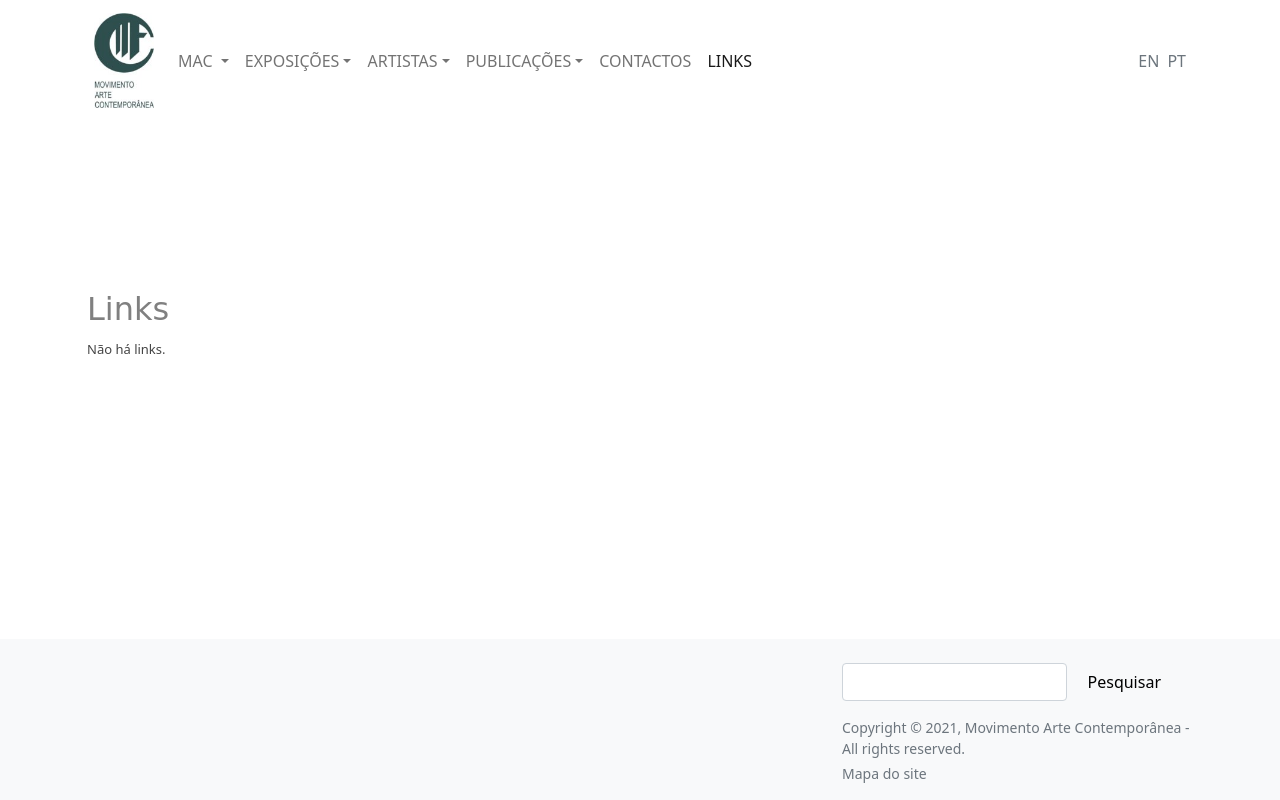
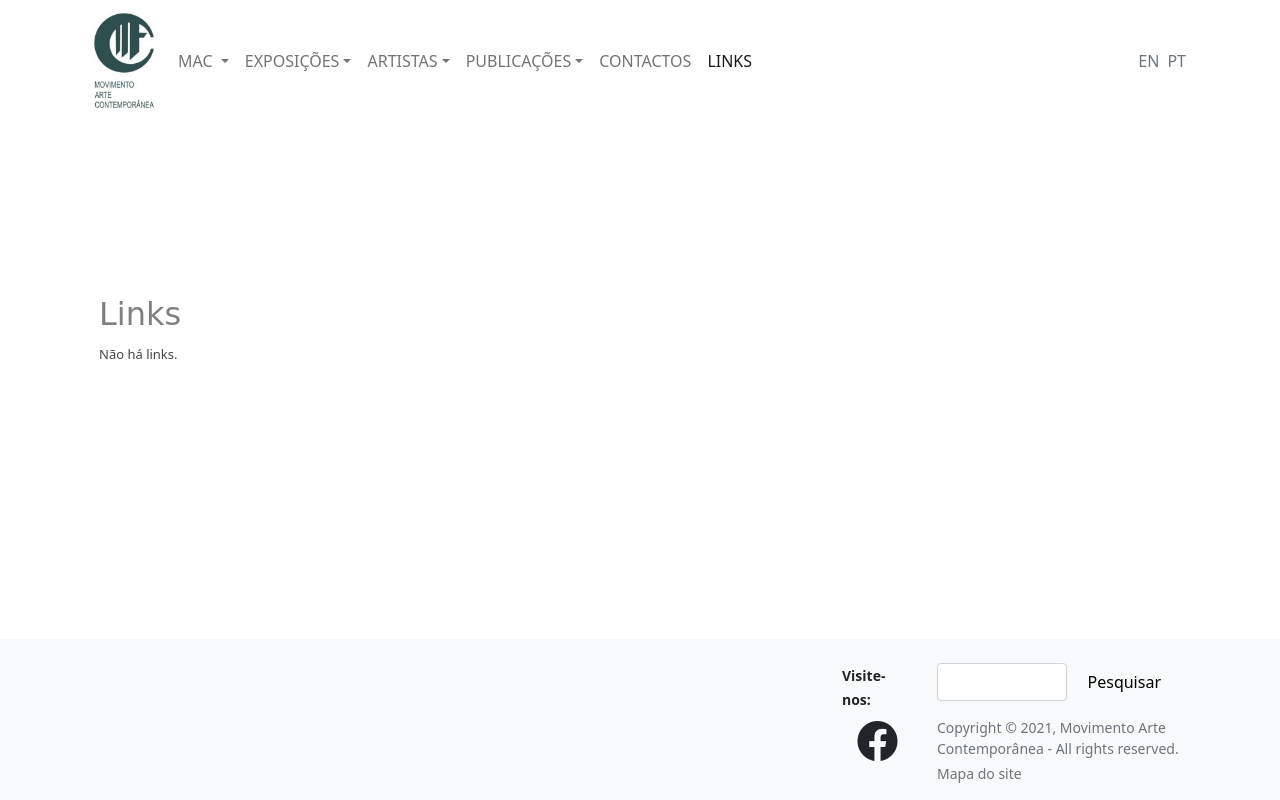
Before and after one commit to filias/mac, a Django app: page /links/ in a window 1280 px wide. Run offline with Django 3.2, Linux system fonts and the light colour scheme; data that the repository does not hold is empty; some libraries are stand-ins or nearby versions; some web fonts are replaced.

Commit message:
fix: links page resp, FB added to footer

```diff
--- a/mac/templates/base.html
+++ b/mac/templates/base.html
@@ -36,6 +36,9 @@ arte contemporanea, escultura, joalharia, ceramica, painting, sculpture, lisboa,
     <!-- Google Fonts -->
     <link rel="preconnect" href="https://fonts.gstatic.com">
     <link href="https://fonts.googleapis.com/css2?family=Orelega+One&display=swap" rel="stylesheet">
+
+    <!-- Bootstrap Icons -->
+    <link rel="stylesheet" href="https://cdn.jsdelivr.net/npm/bootstrap-icons@1.4.1/font/bootstrap-icons.css">
 
     <script>
         const static_url = "{% get_static_prefix %}";
@@ -173,11 +176,11 @@ arte contemporanea, escultura, joalharia, ceramica, painting, sculpture, lisboa,
     <footer class="footer mt-auto py-3 bg-light">
         <div class="container">
             <div class="row">
-                <div class="col col-sm-6 col-md-8">
+                <div class="col col-sm-4 col-md-8">
                     <div class="row">
                         {% for entry in gallery_list %}
                         <div class="col mt-2" style="font-size: 13px;">
-                            <div>{{ entry.nome }}</div>
+                            <div><strong>{{ entry.nome }}</strong></div>
                             <a href="{{entry.mapa}}" target="blank" class="text-muted"><span>{{ entry.rua }} - {{ entry.cod_postal }}
                                 {{ entry.cidade }}</span></a>
                             <div><b>{% trans "Telefone" %}:</b> {{ entry.telefone }}</div>
@@ -192,7 +195,23 @@ arte contemporanea, escultura, joalharia, ceramica, painting, sculpture, lisboa,
                         {% endfor %}
                     </div>
                 </div>
-                <div class="col mt-2">
+                <div class="col col-sm-1 mt-2">
+                    <div class="row row-cols-auto">
+                            <strong><span class="small">
+                                {% ifequal LANGUAGE_CODE "en" %}
+                                    Visit us:</span>
+                                {% else %}
+                                    Visite-nos:
+                                {% endifequal %}
+                            </span></strong>
+                    </div>
+                    <div class="fs-1 text-center">
+                        <a class="text-dark" href="https://www.facebook.com/MAC-Movimento-Arte-Contempor%C3%A2nea-344653902104/" target="_blank">
+                            <i class="bi bi-facebook"></i>
+                        </a>
+                    </div>
+                </div>
+                <div class="col-sm-3 mt-2">
                     <div class="row">
                         <div class="row">
                             <form class="d-sm-flex d-none" action="/resultados/" id="cse-search-box">
@@ -214,7 +233,6 @@ arte contemporanea, escultura, joalharia, ceramica, painting, sculpture, lisboa,
                         <a class="text-muted small text-decoration-none" {% active request '/mapa' %} href="/mapa"
                             style="text-transform:none;">{% trans 'Mapa do site' %}</a>
                     </div>
-
                 </div>
             </div>
         </div>
--- a/mac/templates/links.html
+++ b/mac/templates/links.html
@@ -1,25 +1,38 @@
 {% extends "templates/base.html" %}
-{% load i18n %}
+{% load i18n static %}
 
 {% block sections %}
 
     <div class="section">
-
+        <div class="container">
+            <div class="row">
+                <div class="col-12">
                     <h2>Links</h2>
-
+                </div>
+            </div>
+        </div>
+        <div class="container">
+            <div class="row">
+                <div class="col-12 col-sm-12 col-md-6">
                     {% if links_list %}
-            <table>
+                        <div class="list-group list-group-flush">
                         {% for link in links_list %}
-                <tr>
-                    <td valign="top"><br /><a href={{ link.url }} ><h4>{{ link.nome }}</h4></a>
-                        <a href={{ link.url }} ><p>{{ link.url }}</p></a></td>
-                </tr>
+                            {% ifequal LANGUAGE_CODE 'en' %}
+                                <button type="button" class="list-group-item list-group-item-action">
+                                    <a href={{ link.url }} ><h4>{{ link.nome }}</h4></a>
+                                </button>
+                            {% else %}
+                                <button type="button" class="list-group-item list-group-item-action">
+                                    <a href={{ link.url }} ><h4>{{ link.nome }}</h4></a>
+                                </button>
+                            {% endifequal %}
                         {% endfor %}
-            </table>
-    </div>
-
                     {% else %}
 		                <p>Não há links.</p>
                         </div>
+                </div>
+	        </div>
 	                {% endif %}
+        </div>
+    </div>
 {% endblock %}
```
Lines whose indentation alone changed are shown as unchanged.
